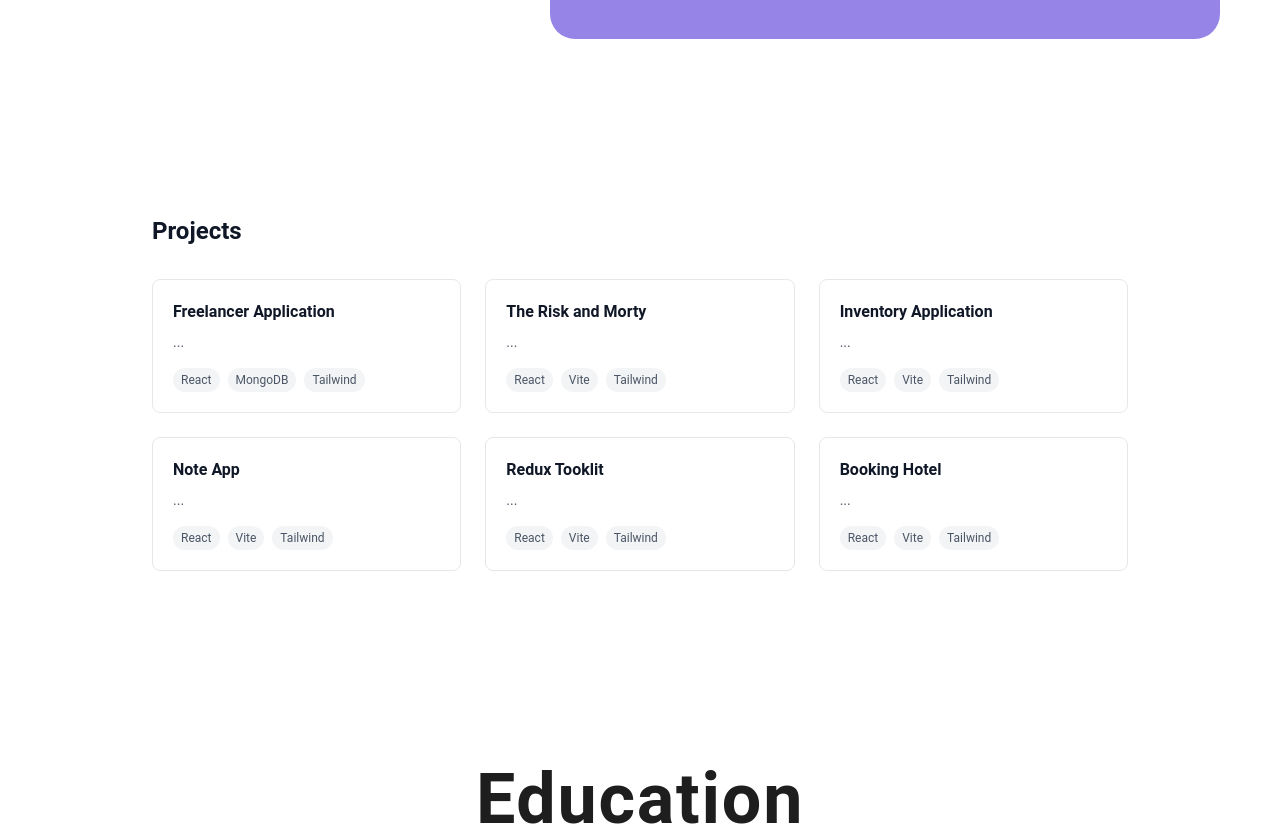
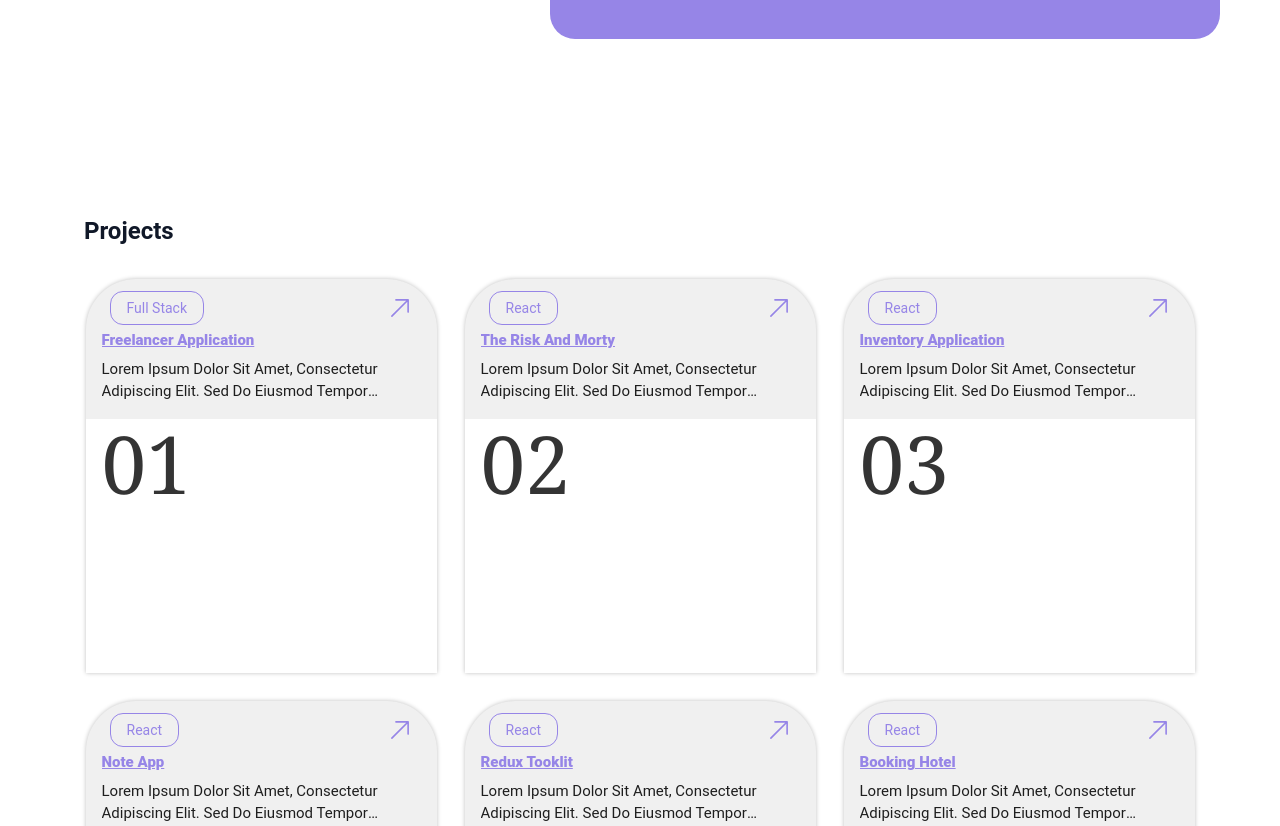
Before and after one commit to yasminebrahimi/yasmin_ebrahimi_portfolio, a React app: page / in a window 1280 px wide. Shown: the part 2323-3149 px from the top of the page. Built offline with nearby package versions, Linux system fonts and the light colour scheme; the HTML template or start-up script is replaced by a standard one.

Commit message:
Redesign Project cards and update project data

```diff
--- a/src/components/ProjectCard.jsx
+++ b/src/components/ProjectCard.jsx
@@ -1,4 +1,5 @@
 import { Link } from "react-router-dom";
+import { HiArrowUpRight } from "react-icons/hi2";
 
 function ProjectCard({ project }) {
   return (
@@ -6,20 +7,38 @@ function ProjectCard({ project }) {
       to={`/projects/${project.id}`}
       target="_blank"
       rel="noopener noreferrer"
-      className="block rounded-lg border border-gray-200 p-5 transition hover:shadow-md"
+      className="flex h-98.5 w-87.75 flex-col overflow-hidden rounded-t-[50px] bg-panel shadow-[0px_0px_4px_0px_rgba(0,0,0,0.25)] transition hover:-translate-y-1 hover:shadow-md"
     >
-      <h3 className="font-semibold text-gray-900">{project.title}</h3>
-      <p className="mt-2 text-sm text-gray-600">{project.description}</p>
-      <ul className="mt-4 flex flex-wrap gap-2">
-        {project.tech.map((tech) => (
-          <li
-            key={tech}
-            className="rounded-full bg-gray-100 px-2 py-1 text-xs text-gray-600"
-          >
-            {tech}
-          </li>
-        ))}
-      </ul>
+      {/* Top section */}
+      <div className="flex items-center justify-between px-6 pt-3">
+        <span className="rounded-[13px] border-[1.5px] border-brand px-4 py-1.5 text-sm text-brand">
+          {project.type}
+        </span>
+
+        <HiArrowUpRight className="text-brand" size={26} />
+      </div>
+
+      {/* Title + description */}
+      <div className="flex flex-col gap-1.5 px-4 pb-4 pt-1 capitalize">
+        <p className="truncate text-[15px] font-extrabold text-brand underline">
+          {project.title}
+        </p>
+
+        <p className="line-clamp-2 text-[15px] text-ink">
+          {project.description}
+        </p>
+      </div>
+
+      {/* Bottom section */}
+      <div className="relative flex flex-1">
+        {/* Project number */}
+        <span className="pointer-events-none absolute left-4 top-1 font-serif text-[80px] leading-none text-ink/90">
+          {String(project.id).padStart(2, "0")}
+        </span>
+
+        <div className="flex h-full w-full flex-col items-center justify-center gap-3 bg-white px-4">
+        </div>
+      </div>
     </Link>
   );
 }
--- a/src/data/projects.js
+++ b/src/data/projects.js
@@ -1,53 +1,65 @@
 export const projects = [
   {
-    id: "project-1",
+    id: "1",
     title: "Freelancer Application",
-    description: "...",
+    type: "Full Stack",
+    description:
+      "Lorem ipsum dolor sit amet, consectetur adipiscing elit. Sed do eiusmod tempor incididunt ut labore et dolore magna aliqua.",
     tech: ["React", "MongoDB", "Tailwind"],
     image: "/images/project-1.png",
     github: "https://github.com/yasminebrahimi/freelancer_app_react",
     live: "https://...",
   },
   {
-    id: "project-2",
+    id: "2",
     title: "The Risk and Morty",
-    description: "...",
+    type: "React",
+    description:
+      "Lorem ipsum dolor sit amet, consectetur adipiscing elit. Sed do eiusmod tempor incididunt ut labore et dolore magna aliqua.",
     tech: ["React", "Vite", "Tailwind"],
     image: "/images/project-2.png",
     github: "https://github.com/yasminebrahimi/the_risk_and_morty_react",
     live: "https://rickandmortyfakeapiyasmin.netlify.app/",
   },
   {
-    id: "project-3",
+    id: "3",
     title: "Inventory Application",
-    description: "...",
+    type: "React",
+    description:
+      "Lorem ipsum dolor sit amet, consectetur adipiscing elit. Sed do eiusmod tempor incididunt ut labore et dolore magna aliqua.",
     tech: ["React", "Vite", "Tailwind"],
     image: "/images/project-3.png",
     github: "https://github.com/yasminebrahimi/inventory_app_react",
     live: "https://inventory-app-yasmin.netlify.app/",
   },
   {
-    id: "project-4",
+    id: "4",
     title: "Note App",
-    description: "...",
+    type: "React",
+    description:
+      "Lorem ipsum dolor sit amet, consectetur adipiscing elit. Sed do eiusmod tempor incididunt ut labore et dolore magna aliqua.",
     tech: ["React", "Vite", "Tailwind"],
     image: "/images/project-4.png",
     github: "https://github.com/yasminebrahimi/note_app_react",
     live: "https://noteappwithreactyasmin.netlify.app/",
   },
   {
-    id: "project-5",
+    id: "5",
     title: "Redux Tooklit",
-    description: "...",
+    type: "React",
+    description:
+      "Lorem ipsum dolor sit amet, consectetur adipiscing elit. Sed do eiusmod tempor incididunt ut labore et dolore magna aliqua.",
     tech: ["React", "Vite", "Tailwind"],
     image: "/images/project-5.png",
     github: "https://github.com/yasminebrahimi/redux_tooklit",
     live: "https://redux-tooklit-yasmin.netlify.app/",
   },
   {
-    id: "project-6",
+    id: "6",
     title: "Booking Hotel",
-    description: "...",
+    type: "React",
+    description:
+      "Lorem ipsum dolor sit amet, consectetur adipiscing elit. Sed do eiusmod tempor incididunt ut labore et dolore magna aliqua.",
     tech: ["React", "Vite", "Tailwind"],
     image: "/images/project-6.png",
     github: "https://github.com/yasminebrahimi/booking_hotel_app_react",
--- a/src/sections/Projects.jsx
+++ b/src/sections/Projects.jsx
@@ -3,9 +3,9 @@ import ProjectCard from "../components/ProjectCard";
 
 function Projects() {
   return (
-    <section id="projects" className="mx-auto max-w-5xl px-6 py-20">
+    <section id="projects" className="mx-auto max-w-290 px-6 py-20">
       <h2 className="text-2xl font-bold text-gray-900">Projects</h2>
-      <div className="mt-8 grid grid-cols-1 gap-6 sm:grid-cols-2 lg:grid-cols-3">
+      <div className="mt-8 flex flex-wrap justify-center gap-7">
         {projects.map((project) => (
           <ProjectCard key={project.id} project={project} />
         ))}
```
